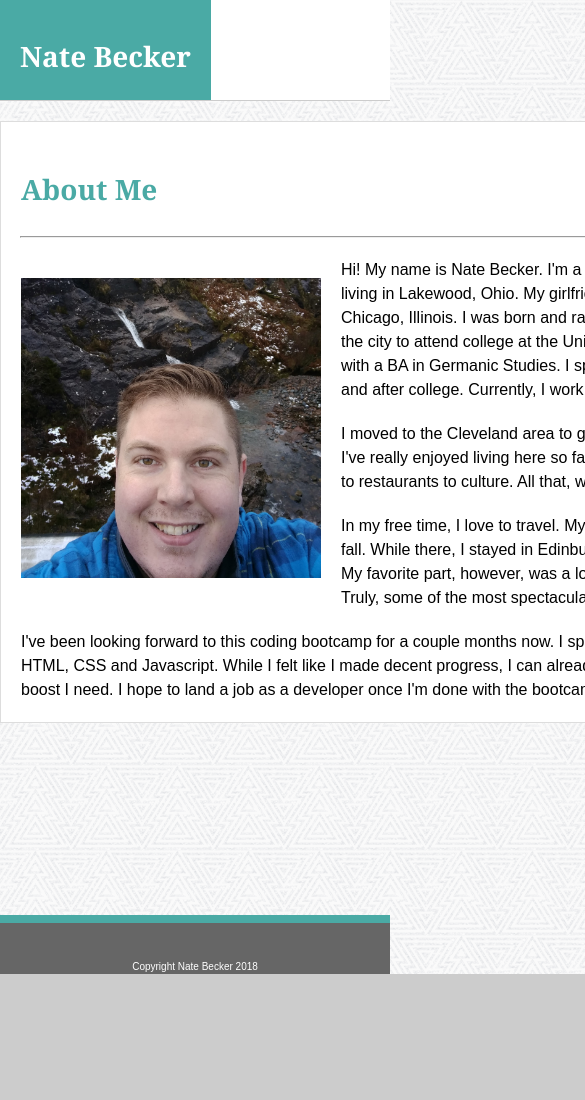
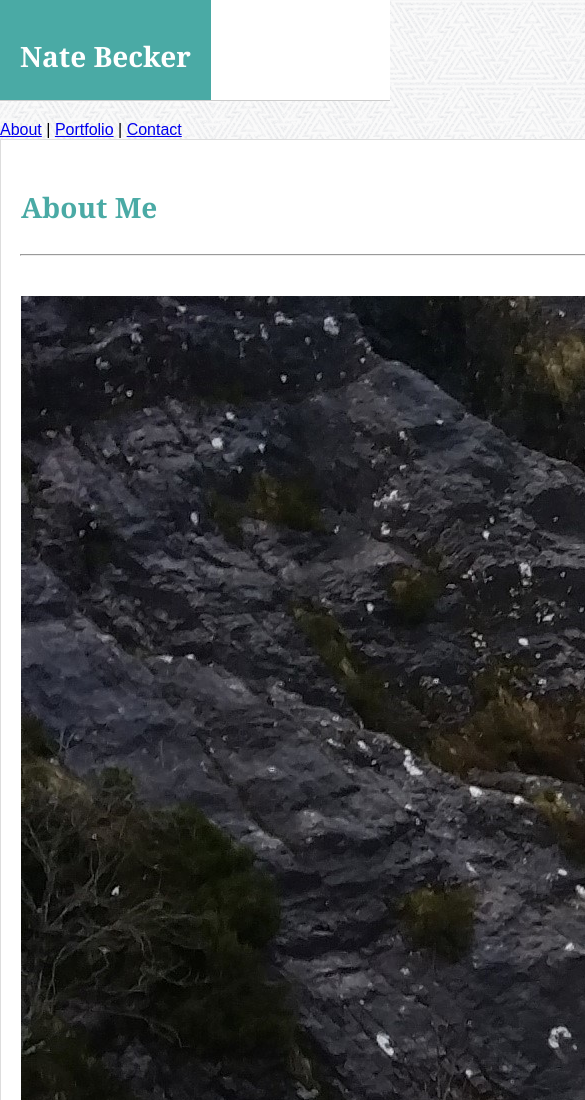
Before and after one commit to natebecker11/HW2-Basic-Portfolio-Media-Query, a plain HTML site: page index.html in a window 390 px wide. Shown: the top 1100 px of the page, 585 px wide, since content can reach past the window. Before the commit the page ends 974 px from the top, so only its background shows below. Drawn offline with Linux system fonts and the light colour scheme.

Commit message:
added mobile links

```diff
--- a/index.html
+++ b/index.html
@@ -18,9 +18,20 @@
                         <a class="navbar-links" href="contact.html">Contact</a> <p class="navbar-divider"> | </p>
                         <a class="navbar-links" href="portfolio.html">Portfolio</a><p class="navbar-divider"> | </p>
                         <a class="navbar-links" href="index.html">About Me</a>
+
                     </div>
                 </section>
         </nav>
+
+        <div id="mobile-links">
+            <div id="mob-link-wrap">
+                <a class="mob-link" href="index.html">About</a>
+                <span class="mob-divider">|</span>
+                <a class="mob-link" href="portfolio.html">Portfolio</a>
+                <span class="mob-divider">|</span>
+                <a class="mob-link" href="contact.html">Contact</a>
+            </div>
+        </div>
 
         <!-- Main Content Area -->
         <div id="foot-wrap">
@@ -29,7 +40,7 @@
                     <h1>About Me</h1>
                 </section>
                 <hr>
-                <img style="width: 300px; height: 300px;" id="nate-photo" src="assets/images/nate.jpg" alt="An image of Nate Becker">
+                <img id="nate-photo" src="assets/images/nate.jpg" alt="An image of Nate Becker">
                 <p>Hi! My name is Nate Becker. I'm a 34-year-old aspiring web developer currently living in Lakewood, Ohio. My girlfriend Rachel and I moved here in 2016 from Chicago, Illinois. I was born and raised in the suburbs of Chicago, then moved into the city to attend college at the University of Illinois at Chicago. I graduated in 2013 with a BA in Germanic Studies. I spent years managing restaurants before, during, and after college. Currently, I work full time as an Uber driver.</p>
                 <p>I moved to the Cleveland area to get away from the hustle and bustle of big-city life. I've really enjoyed living here so far, as there's a nice mix of things to do, from sports to restaurants to culture. All that, without the Chicago traffic!</p>
                 <p>In my free time, I love to travel. My most recent adventure was a trip to Scotland last fall. While there, I stayed in Edinburgh and Glasgow, taking in all the historic sights. My favorite part, however, was a long weekend drive up into the Scottish highlands. Truly, some of the most spectacular sights in the world.</p>
```
